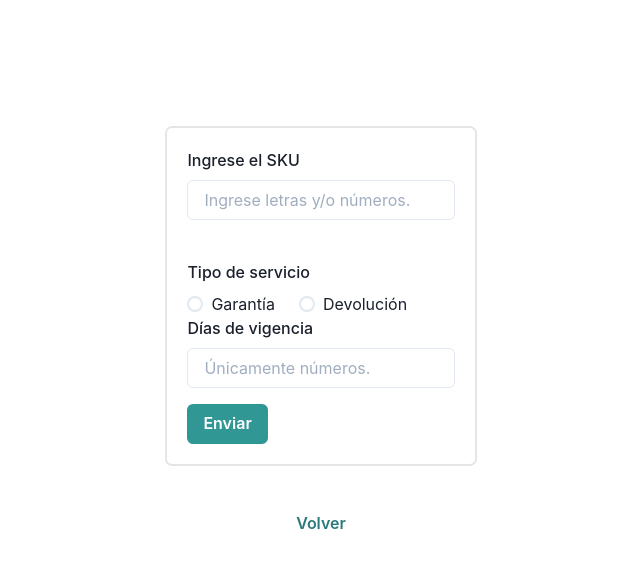
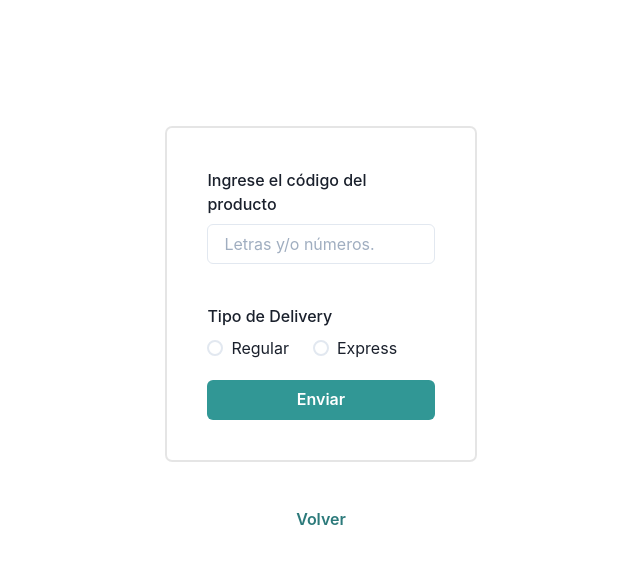
Before and after one commit to code-race-2021/final-project-admin, a React (Create React App) app: page /create-form/delivery in a window 1280 px wide. Shown: the top 568 px of the page, without its empty margins (319-959 px from the left). Built offline with nearby package versions, Linux system fonts and the light colour scheme.

Commit message:
Creo todos los componentes de formularios necesarios. TODO/ Crear las validaciones en cada caso

```diff
--- a/src/components/Home.js
+++ b/src/components/Home.js
@@ -9,7 +9,7 @@ const Home = () => {
 
 
     return (
-        <Stack bg='teal' direction='row' p={20} justify='center' >
+        <Stack bg='teal' direction='row' p={20} justify='center' h='100vh'>
             <VStack>
                 <HStack justify align p={20}>
                     <Text fontSize={24} fontWeight={700} color='white'>Elegí un tipo de formulario</Text>
--- a/src/components/formComponents/ClientForm.js
+++ b/src/components/formComponents/ClientForm.js
@@ -1,44 +1,24 @@
-import {
-  FormControl,
-  FormLabel,
-  FormErrorMessage,
-  FormHelperText,
-  Input,
-  Radio,
-  RadioGroup,
-  HStack,
-  Center,
-  Button,
-  Text,
-  Box,
-} from "@chakra-ui/react";
 import { useState } from "react";
-
 import { Link, useParams } from "react-router-dom";
 import Form from "./Form";
 import InputField from "./InputField";
-import RadioButtons from "./RadioButtons";
 
 const ClientForm = () => {
-
   const clientFormData = (
     <>
-      {/* SKU INPUT */}
+      {/* NAME INPUT */}
+      <InputField type={"text"} placeholder={"Pedro Pérez"} label={"Ingrese su nombre."} />
+      {/* DNI INPUT */}
+      <InputField
+        type={"number"}
+        placeholder={"12345678"}
+        label={"Ingrese su DNI"}
+      />
+      {/* EMAIL INPUT */}
       <InputField
         type={"text"}
-        placeholder={"Ingrese letras y/o números."}
-        label={"Ingrese el SKU"}
-      />
-      {/* SERVICE TYPE RADIO BUTTONS */}
-      <RadioButtons
-        label={"Tipo de servicio"}
-        options={["Garantía", "Devolución"]}
-      />
-      {/* VALIDITY DAYS INPUT */}
-      <InputField
-        type={"number"}
-        placeholder={"Únicamente números."}
-        label={"Días de vigencia"}
+        placeholder={"test@test.com"}
+        label={"Ingrese su email"}
       />
     </>
   );
--- a/src/components/formComponents/DeliveryForm.js
+++ b/src/components/formComponents/DeliveryForm.js
@@ -1,19 +1,4 @@
-import {
-  FormControl,
-  FormLabel,
-  FormErrorMessage,
-  FormHelperText,
-  Input,
-  Radio,
-  RadioGroup,
-  HStack,
-  Center,
-  Button,
-  Text,
-  Box,
-} from "@chakra-ui/react";
 import { useState } from "react";
-
 import { Link, useParams } from "react-router-dom";
 import Form from "./Form";
 import InputField from "./InputField";
@@ -23,22 +8,16 @@ const DeliveryForm = () => {
 
   const deliveryFormData = (
     <>
-      {/* SKU INPUT */}
+      {/* PRODUCT CODE */}
       <InputField
         type={"text"}
-        placeholder={"Ingrese letras y/o números."}
-        label={"Ingrese el SKU"}
+        placeholder={"Letras y/o números."}
+        label={"Ingrese el código del producto"}
       />
-      {/* SERVICE TYPE RADIO BUTTONS */}
+      {/* PRODUCT TYPE */}
       <RadioButtons
-        label={"Tipo de servicio"}
-        options={["Garantía", "Devolución"]}
-      />
-      {/* VALIDITY DAYS INPUT */}
-      <InputField
-        type={"number"}
-        placeholder={"Únicamente números."}
-        label={"Días de vigencia"}
+        label={"Tipo de Delivery"}
+        options={["Regular", "Express"]}
       />
     </>
   );
--- a/src/components/formComponents/Form.js
+++ b/src/components/formComponents/Form.js
@@ -1,28 +1,13 @@
-import {
-  FormControl,
-  FormLabel,
-  FormErrorMessage,
-  FormHelperText,
-  Input,
-  Radio,
-  RadioGroup,
-  HStack,
-  Center,
-  Button,
-  Text,
-  Box,
-} from "@chakra-ui/react";
+import { Center, Button, Box } from "@chakra-ui/react";
 import { useState } from "react";
 import { Link, useParams } from "react-router-dom";
 
 const Form = ({ formData }) => {
   const handleSubmit = (event) => {
     event.preventDefault();
-
-    console.log('event', event)
-
-      // TODO - send data somewhere
-  };
+    // TODO - send data somewhere
+  }
+  ;
 
   return (
     <Box w="100%" p="10%" m="auto">
@@ -34,10 +19,13 @@ const Form = ({ formData }) => {
         boxShadow="0px 0px 0px 2px rgba(0, 0, 0, 0.1)"
       >
         <form onSubmit={handleSubmit}>
-          {formData}
-          <Button colorScheme="teal" mt={4} type="submit">
-            Enviar
-          </Button>
+          <Center flexDirection="column" justifyContent="center" p={5}>
+            {formData}
+
+            <Button colorScheme="teal" type="submit" mt={5} w="100%">
+              Enviar
+            </Button>
+          </Center>
         </form>
       </Center>
       <Center mt={10}>
--- a/src/components/formComponents/ProductForm.js
+++ b/src/components/formComponents/ProductForm.js
@@ -1,44 +1,29 @@
-import {
-  FormControl,
-  FormLabel,
-  FormErrorMessage,
-  FormHelperText,
-  Input,
-  Radio,
-  RadioGroup,
-  HStack,
-  Center,
-  Button,
-  Text,
-  Box,
-} from "@chakra-ui/react";
 import { useState } from "react";
-
 import { Link, useParams } from "react-router-dom";
 import Form from "./Form";
 import InputField from "./InputField";
 import RadioButtons from "./RadioButtons";
 
 const ProductForm = () => {
-
   const productFormData = (
     <>
+      {/* PRODUCT NAME INPUT */}
+      <InputField
+        type={"text"}
+        label={"Nombre del Producto"}
+        placeholder={"Únicamente letras."}
+      />
       {/* SKU INPUT */}
       <InputField
         type={"text"}
         placeholder={"Ingrese letras y/o números."}
         label={"Ingrese el SKU"}
       />
-      {/* SERVICE TYPE RADIO BUTTONS */}
-      <RadioButtons
-        label={"Tipo de servicio"}
-        options={["Garantía", "Devolución"]}
-      />
-      {/* VALIDITY DAYS INPUT */}
+      {/* PRICE INPUT */}
       <InputField
         type={"number"}
-        placeholder={"Únicamente números."}
-        label={"Días de vigencia"}
+        placeholder={"$1312"}
+        label={"Precio"}
       />
     </>
   );
--- a/src/components/formComponents/ServiceForm.js
+++ b/src/components/formComponents/ServiceForm.js
@@ -1,19 +1,4 @@
-import {
-  FormControl,
-  FormLabel,
-  FormErrorMessage,
-  FormHelperText,
-  Input,
-  Radio,
-  RadioGroup,
-  HStack,
-  Center,
-  Button,
-  Text,
-  Box,
-} from "@chakra-ui/react";
 import { useState } from "react";
-
 import { Link, useParams } from "react-router-dom";
 import Form from "./Form";
 import InputField from "./InputField";
@@ -26,7 +11,7 @@ const ServiceForm = () => {
       {/* SKU INPUT */}
       <InputField
         type={"text"}
-        placeholder={"Ingrese letras y/o números."}
+        placeholder={"Letras y/o números."}
         label={"Ingrese el SKU"}
       />
       {/* SERVICE TYPE RADIO BUTTONS */}
--- a/src/components/formComponents/VendorForm.js
+++ b/src/components/formComponents/VendorForm.js
@@ -1,19 +1,4 @@
-import {
-  FormControl,
-  FormLabel,
-  FormErrorMessage,
-  FormHelperText,
-  Input,
-  Radio,
-  RadioGroup,
-  HStack,
-  Center,
-  Button,
-  Text,
-  Box,
-} from "@chakra-ui/react";
 import { useState } from "react";
-
 import { Link, useParams } from "react-router-dom";
 import Form from "./Form";
 import InputField from "./InputField";
@@ -23,22 +8,18 @@ const VendorForm = () => {
 
   const vendorFormData = (
     <>
-      {/* SKU INPUT */}
-      <InputField
-        type={"text"}
-        placeholder={"Ingrese letras y/o números."}
-        label={"Ingrese el SKU"}
-      />
-      {/* SERVICE TYPE RADIO BUTTONS */}
-      <RadioButtons
-        label={"Tipo de servicio"}
-        options={["Garantía", "Devolución"]}
-      />
-      {/* VALIDITY DAYS INPUT */}
+      {/* NAME INPUT */}
+      <InputField type={"text"} placeholder={"Pedro Pérez"} label={"Ingrese su nombre."} />
+      {/* CODE INPUT */}
       <InputField
         type={"number"}
-        placeholder={"Únicamente números."}
-        label={"Días de vigencia"}
+        placeholder={"Máximo 5 caracteres"}
+        label={"Código de venta"}
+      />
+      {/* EMAIL INPUT */}
+      <RadioButtons
+        label={"Divisa"}
+        options={["ARS", "BRL", "USD"]}
       />
     </>
   );
```
